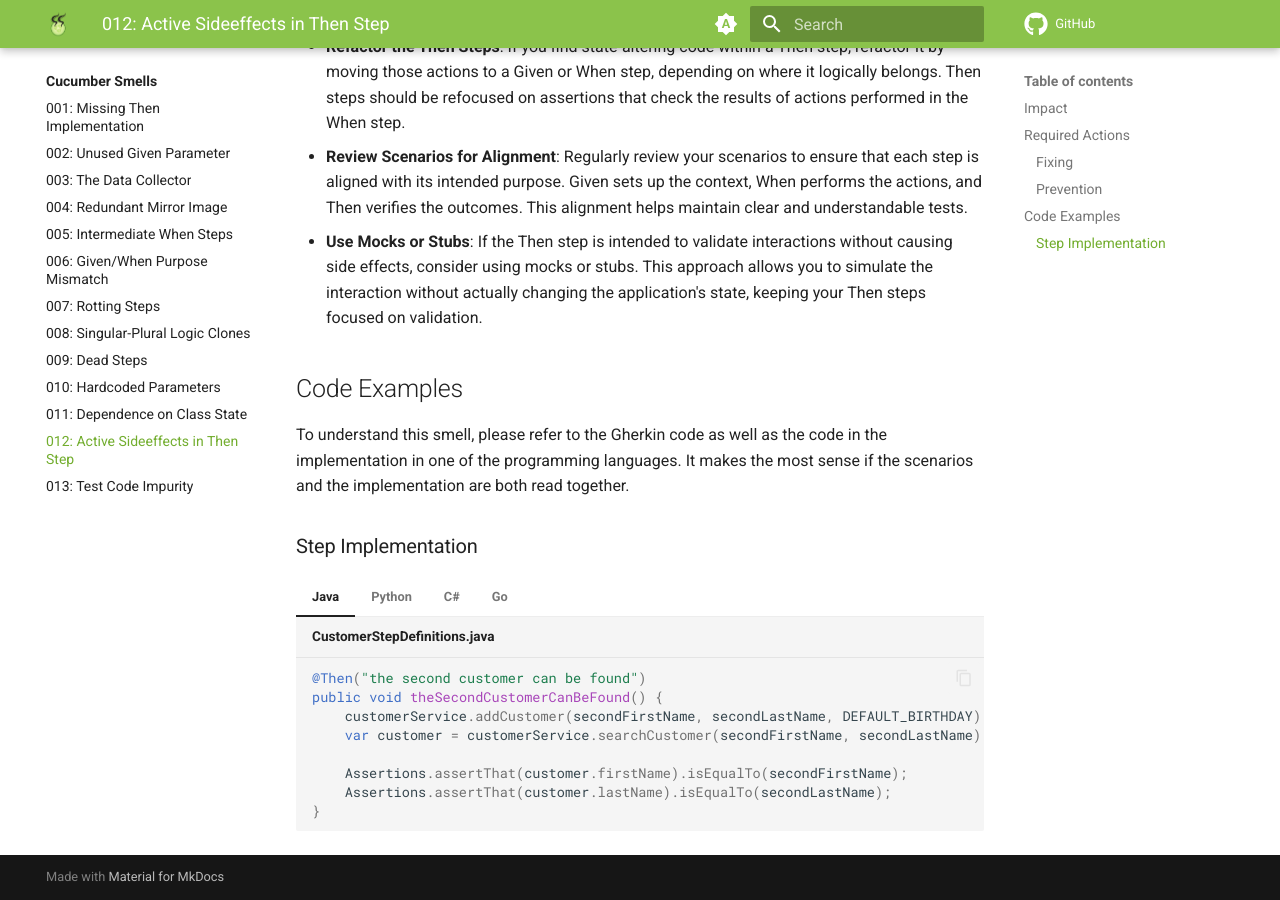
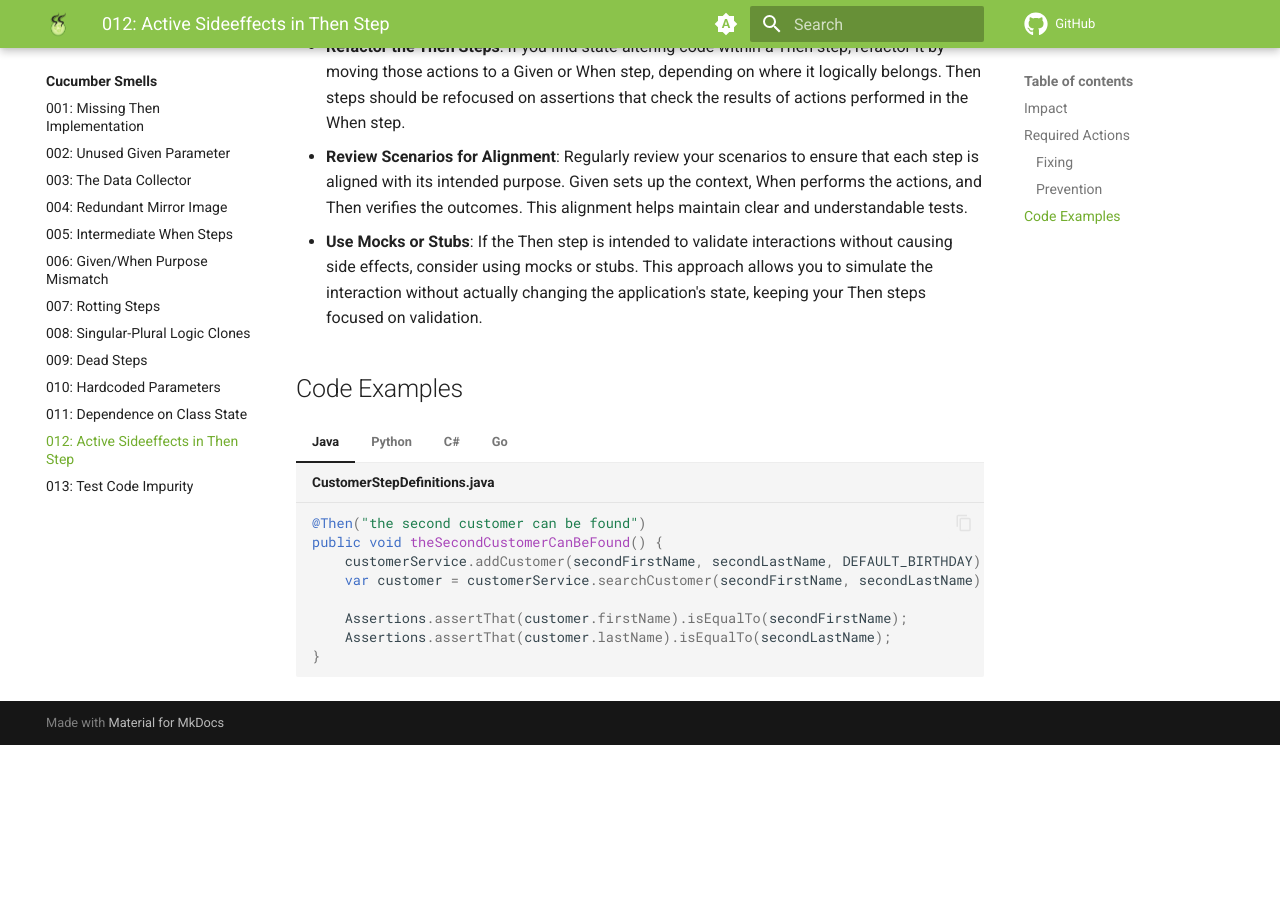
Before and after one commit to Cucumber-Diseases/cucumber-diseases.github.io, an MkDocs documentation site: the page built from docs/smells/012-active-sideeffects-in-then-step.md, in a window 1280 px wide and 900 px high, scrolled down 1543 px. Built offline with MkDocs 1.6.1 and Material for MkDocs 9.7.7, drawn with Linux system fonts in a browser that asks for light colours; after the commit the page ends 2288 px from its top, so only the background shows below that.

Commit message:
removed copy and paste text

````diff
--- a/docs/smells/012-active-sideeffects-in-then-step.md
+++ b/docs/smells/012-active-sideeffects-in-then-step.md
@@ -32,10 +32,7 @@
 * **Use Mocks or Stubs**: If the Then step is intended to validate interactions without causing side effects, consider using mocks or stubs. This approach allows you to simulate the interaction without actually changing the application's state, keeping your Then steps focused on validation.
 
 ## Code Examples
-To understand this smell, please refer to the Gherkin code as well as the code in the implementation in one of the programming languages. It makes the most sense if the scenarios and the implementation are both read together.
 
-
-### Step Implementation
 === "Java"
     ```java title="CustomerStepDefinitions.java"
     @Then("the second customer can be found")
````
